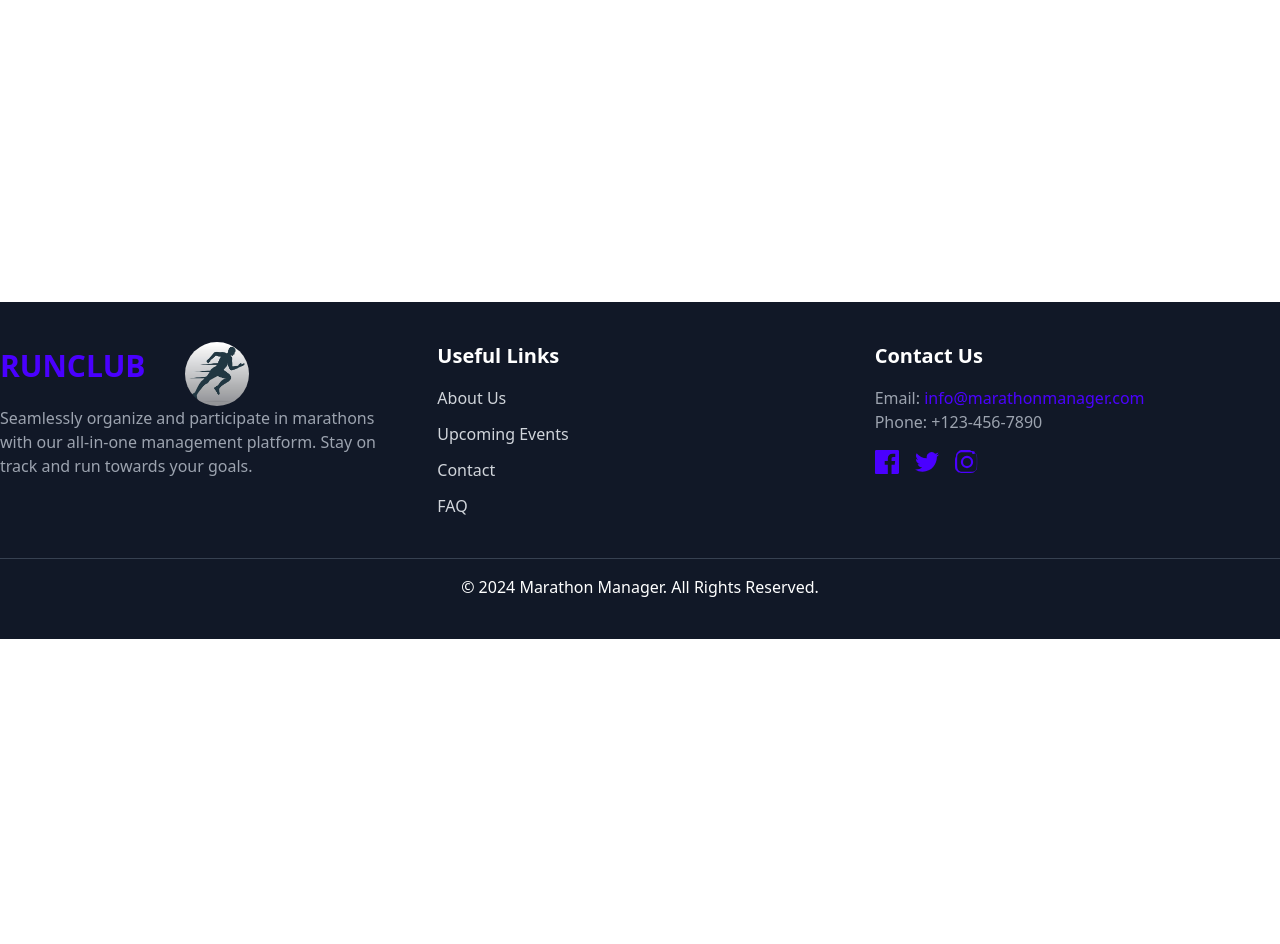
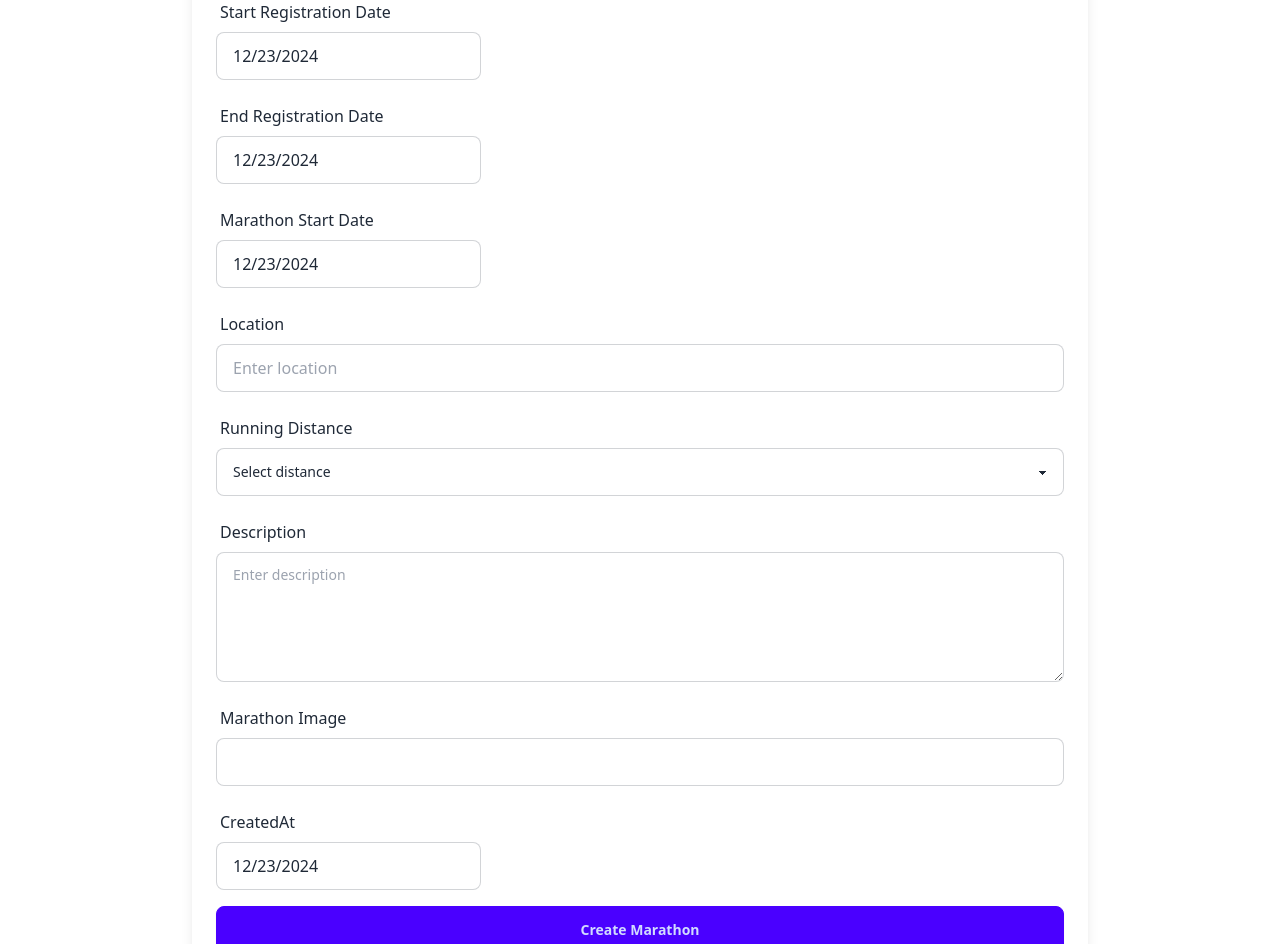
Before and after one commit to sujoy-dam/run-club-client, a React (Vite) app: page /add-marathon in a window 1280 px wide. Shown: the part 260-1204 px from the top of the page. Before the commit the page ends 899 px from the top, so only its background shows below. Built offline with nearby package versions, Linux system fonts and the light colour scheme; no server answers; sample sign-in values are in the browser's storage.

Commit message:
add marathon form designed

```diff
--- a/src/pages/AddMarathon.jsx
+++ b/src/pages/AddMarathon.jsx
@@ -1,9 +1,172 @@
-import React from 'react';
+import { data } from 'autoprefixer';
+import React, { useContext } from 'react';
+import { useState } from "react";
+import DatePicker from "react-datepicker";
+import "react-datepicker/dist/react-datepicker.css";
+import { AuthContext } from '../providers/AuthProvider';
 
 const AddMarathon = () => {
+    const {user}=useContext(AuthContext)
+    const [startDate,setStartDate]=useState(new Date())
+    const [startRegistrationDate, setStartRegistrationtDate] = useState(new Date());
+    const [endRegistrationDate, setEndRegistrationtDate] = useState(new Date());
+    const [marathonStartDate,setMarathonStartDate]=useState(new Date())
+    const handleSubmit = (e) => {
+        e.preventDefault();
+        // Submit form data logic here
+        // console.log("Marathon Data:", );
+        const form = e.target;
+        const title = form.title.value;
+        const startRegistration = startRegistrationDate;
+        const endRegistration = endRegistrationDate;
+        const startMarathon = marathonStartDate;
+        const marathonImg = form.img.value;
+        const createdAt = startDate;
+        const formData = {
+            title,
+            startRegistration,
+            endRegistration,
+            startMarathon,
+            marathonImg,
+            createdAt,
+            email: user?.email,
+            name:user?.displayName,
+            photo:user?.photoURL,
+            registration_count :0
+        }
+        console.table(formData)
+      };
     return (
         <div>
-           <h1>merathon</h1>
+            {/* <h1>merathon</h1> */}
+            <div className="max-w-4xl mx-auto p-6 bg-white shadow-lg rounded-lg">
+                <h2 className="text-2xl font-bold mb-6">Create a Marathon Event</h2>
+                <form onSubmit={handleSubmit} className="space-y-4">
+                    {/* Marathon Title */}
+                    <div className="form-control">
+                        <label className="label">Marathon Title</label>
+                        <input
+                            type="text"
+                            name="title"
+                            // value={formData.title}
+                            // onChange={handleChange}
+                            placeholder="Enter marathon title"
+                            className="input input-bordered"
+                            required
+                        />
+                    </div>
+
+                    {/* Registration Dates */}
+                    <div className="form-control">
+                        <label className="label">Start Registration Date</label>
+                        <DatePicker
+                            selected={startRegistrationDate}
+                            onChange={(date) => setStartRegistrationtDate(date)}
+                            className="input input-bordered"
+                            placeholderText="Select start date"
+                            required
+                        />
+                    </div>
+                    {/* end Registration Date  */}
+                    <div className="form-control">
+                        <label className="label">End Registration Date</label>
+                        <DatePicker
+                            selected={endRegistrationDate}
+                            onChange={(date) =>setEndRegistrationtDate( date )}
+                            className="input input-bordered"
+                            placeholderText="Select end date"
+                            required
+                        />
+                    </div>
+
+                    {/* Marathon Start Date */}
+                    <div className="form-control">
+                        <label className="label">Marathon Start Date</label>
+                        <DatePicker
+                            selected={marathonStartDate}
+                            onChange={(date) => setMarathonStartDate(date)}
+                            className="input input-bordered"
+                            placeholderText="Select marathon start date"
+                            required
+                        />
+                    </div>
+
+                    {/* Location */}
+                    <div className="form-control">
+                        <label className="label">Location</label>
+                        <input
+                            type="text"
+                            name="location"
+                            // value={formData.location}
+                            // onChange={handleChange}
+                            placeholder="Enter location"
+                            className="input input-bordered"
+                            required
+                        />
+                    </div>
+
+                    {/* Running Distance */}
+                    <div className="form-control">
+                        <label className="label">Running Distance</label>
+                        <select
+                            name="distance"
+                            // value={formData.distance}
+                            // onChange={handleChange}
+                            className="select select-bordered"
+                            required
+                        >
+                            <option value="">Select distance</option>
+                            <option value="25k">25k</option>
+                            <option value="10k">10k</option>
+                            <option value="3k">3k</option>
+                        </select>
+                    </div>
+
+                    {/* Description */}
+                    <div className="form-control">
+                        <label className="label">Description</label>
+                        <textarea
+                            name="description"
+                            // value={formData.description}
+                            // onChange={handleChange}
+                            placeholder="Enter description"
+                            className="textarea textarea-bordered"
+                            rows="4"
+                            required
+                        ></textarea>
+                    </div>
+
+                    {/* Marathon Image */}
+                    <div className="form-control">
+                        <label className="label">Marathon Image</label>
+                        <input
+                            type="text"
+                            name='img'
+                            // onChange={handleFileChange}
+                            className="file-input file-input-bordered"
+                            required
+                        />
+                    </div>
+
+                    {/* CreatedAt  */}
+                    <div className="form-control">
+                        <label className="label">CreatedAt</label>
+                        <DatePicker
+                            selected={startDate}
+                            onChange={(date) => setStartDate(date)}
+                            className="input input-bordered"
+                            placeholderText="Select marathon start date"
+                            required
+                            readOnly
+                        />
+                    </div>
+
+                    {/* Submit Button */}
+                    <button type="submit" className="btn btn-primary w-full">
+                        Create Marathon
+                    </button>
+                </form>
+            </div>
 
         </div>
     );
```
Also changed, not shown: 1 other file (tests, documents, lock files or other folders).
